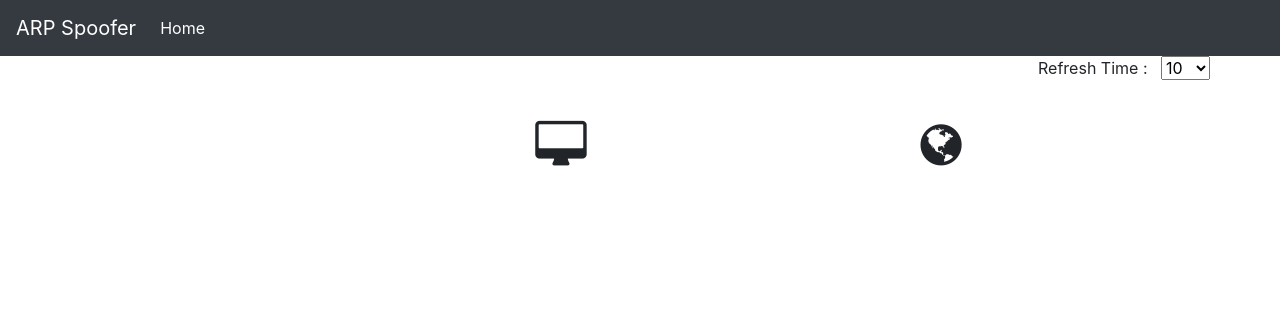
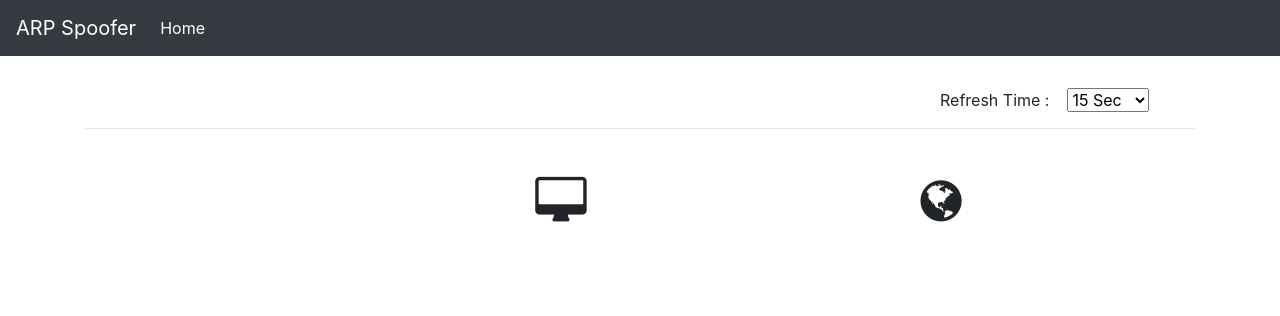
Before and after one commit to keraattin/Cyber-Security-Tools, a Flask app: page / in a window 1280 px wide. Shown: the top 316 px of the page. Run offline with Flask 2, Linux system fonts and the light colour scheme; data that the repository does not hold is empty; some libraries are stand-ins or nearby versions.

Commit message:
Refresh Timer Style Changed And Initial Start Added

```diff
--- a/arp_spoofer/static/css/home.css
+++ b/arp_spoofer/static/css/home.css
@@ -12,10 +12,10 @@
     to{color: #ac51cc;}
   }
 
+.refresh-pane{
+    margin-top: 2rem;
+}
 
-.refresh{
-    float: right;align-items: flex-end;
-}
 
 .asset{
     width: 12rem;
--- a/arp_spoofer/templates/home.html
+++ b/arp_spoofer/templates/home.html
@@ -8,20 +8,24 @@
 
 {% block body %}
 <div class="container">
-    <div class="row">
-        <hr>
-        <span>Refresh Time : &nbsp;&nbsp;</span>
-        <div class="refresh">
-            <select id="refresh_second">
-                <option value="5">5</option>
-                <option value="10" selected="selected">10</option>
-                <option value="15">15</option>
-                <option value="30">30</option>
-                <option value="60">60</option>
-                <option value="120">120</option>
-            </select>
+    <div class="row refresh-pane">
+        <div class="col-md-4"></div>
+        <div class="col-md-5"></div>
+        <div class="col-md-3">
+            <div class="refresh">
+                <span>Refresh Time : &nbsp;&nbsp;</span>
+                <select id="refresh_second">
+                    <option value="5000">5 Sec</option>
+                    <option value="10000">10 Sec</option>
+                    <option value="15000" selected="selected">15 Sec</option>
+                    <option value="30000">30 Sec</option>
+                    <option value="60000">60 Sec</option>
+                    <option value="120000">120 Sec</option>
+                </select>
+            </div>
         </div>
     </div>
+    <hr>
     <div class="row">
         <div class="col-md-2 section" id="targets-div">
 
@@ -53,7 +57,6 @@
 {% block scripts %}
 <script type="text/javascript">
     function getSpoofedList(){
-        console.log("called")
         var port = "{{ port | safe }}";
         var url = "http://localhost:"+port+"/api/arp_spoof";
         $.ajax({
@@ -134,7 +137,7 @@
         getSpoofedList();   //Run First Time
     });
 
-    var interval = $('#refresh_second option:selected').text();
+    var interval = $('#refresh_second').val();
     var intervalId = setInterval(getSpoofedList,interval); //start initial
 
     function startInterval(interval) {
@@ -143,15 +146,11 @@
         }, interval);
     }
 
-    function getInterval() {
-        return interval;
-    }
-
     $('#refresh_second').on('change',function(){
+        var interval = $('#refresh_second').val();
         clearInterval(intervalId);
         startInterval(interval);
     });
-
 </script>
 
 {% endblock %}
```
